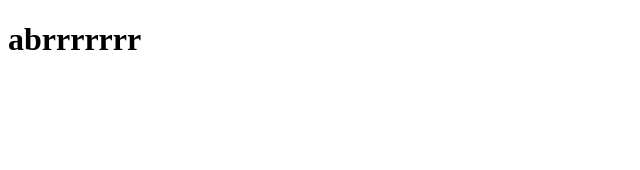
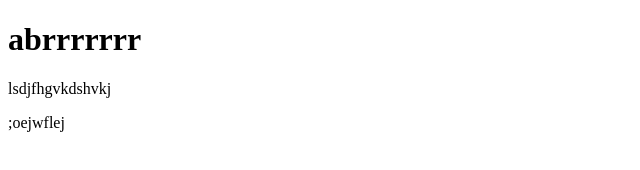
Before and after one commit to tinagnidenko3/test2, a plain HTML site: page index.html in a window 1280 px wide. Shown: the whole page, without its empty margins (0-640 px from the left). Drawn offline with Linux system fonts and the light colour scheme.

Commit message:
add abracadabra

```diff
--- a/index.html
+++ b/index.html
@@ -8,5 +8,7 @@
 </head>
 <body>
     <h1>abrrrrrrr</h1>
+    <p>lsdjfhgvkdshvkj</p>
+    <span>;oejwflej</span>
 </body>
 </html>
```
